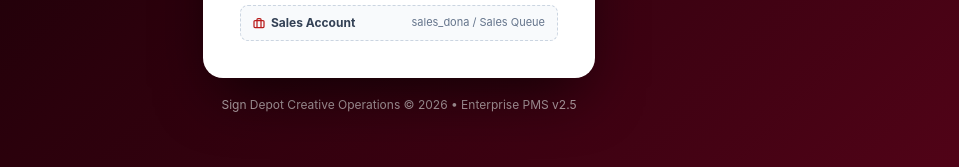
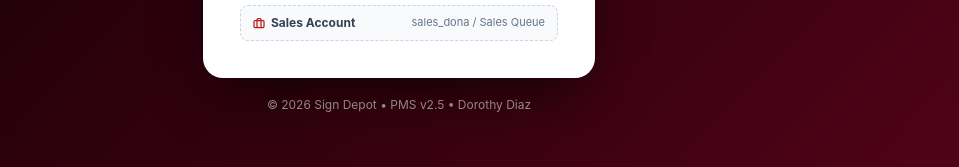
Before and after one commit to dorothydiaz/PMS, a PHP site: page /PMS/login.php in a window 1280 px wide. Shown: the part 633-800 px from the top of the page, without its empty margins (241-1200 px from the left). Run offline with PHP 8.4, Linux system fonts and the light colour scheme.

Commit message:
chore(login): update login footer text to © 2026 Sign Depot • PMS v2.5 • Dorothy Diaz

```diff
--- a/login.php
+++ b/login.php
@@ -445,7 +445,7 @@ if (($_SERVER['REQUEST_METHOD'] ?? '') === 'POST') {
     </div>
 
     <div class="login-footer-info">
-      Sign Depot Creative Operations © <?= date('Y') ?> • Enterprise PMS v2.5
+      © <?= date('Y') ?> Sign Depot • PMS v2.5 • Dorothy Diaz
     </div>
   </div>
 
```
